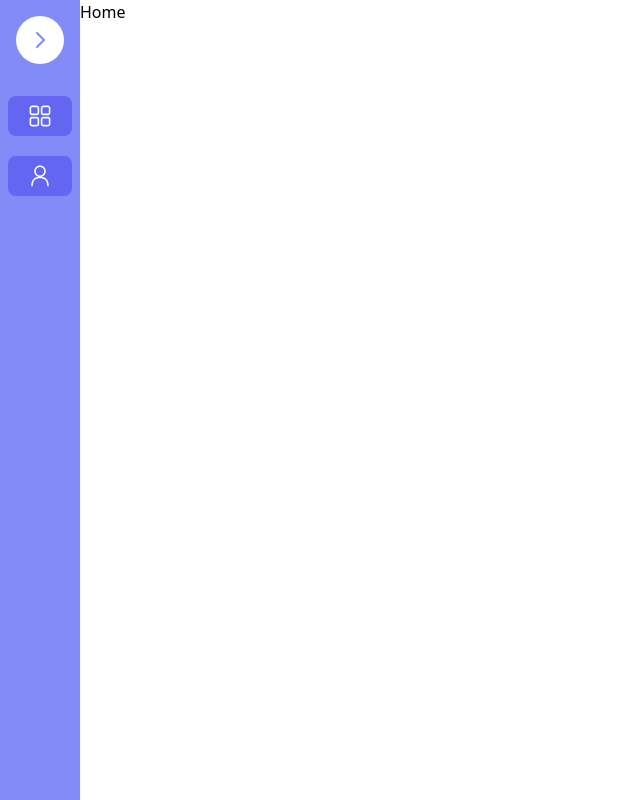
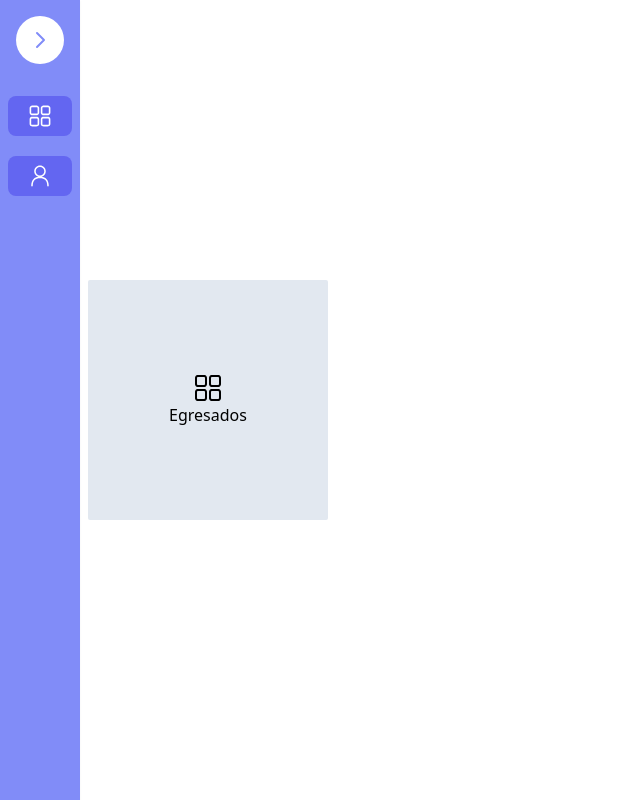
Before and after one commit to DiegoCarrillo32/AlumniTEC-Front, a React (Vite) app: page /dashboard in a window 1280 px wide. Shown: the whole page, without its empty margins (0-640 px from the left). Built offline with nearby package versions, Linux system fonts and the light colour scheme.

Commit message:
dashboard

```diff
--- /dev/null
+++ b/src/components/Card/Card.jsx
@@ -0,0 +1,11 @@
+import React from 'react'
+import { Link } from 'react-router-dom'
+
+export const Card = ({title, icon, path}) => {
+  return (
+    <Link to={path} className='flex flex-col w-60 h-60 m-2 rounded-sm items-center justify-center bg-slate-200 hover:w-64 hover:h-64 transition-all '>
+        {icon}
+        <h2>{title} </h2>
+    </Link>
+  )
+}
--- a/src/main.jsx
+++ b/src/main.jsx
@@ -8,6 +8,7 @@ import {
   RouterProvider,
 } from "react-router-dom";
 import { Dashboard } from './pages/Dashboard/Dashboard';
+import { Home } from './pages/Home/Home';
 
 const router = createBrowserRouter([
   {
@@ -20,7 +21,7 @@ const router = createBrowserRouter([
     children: [
       {
         path: "",
-        element: <div>Home</div>,
+        element: <Home/>,
 
       },
       {
--- /dev/null
+++ b/src/pages/Home/Home.jsx
@@ -0,0 +1,24 @@
+import React from 'react'
+import { Card } from '../../components/Card/Card'
+
+import { RxDashboard, RxPerson } from 'react-icons/rx'
+
+export const Home = () => {
+    const Items = [
+        {
+            title: 'Egresados',
+            icon: <RxDashboard size={30}/>,
+            path: '/dashboard/alumni'
+        },
+    ]
+  return (
+    <div className='flex items-center justify-center  flex-wrap h-screen overflow-y-auto'>
+
+            {
+                Items.map((item)=>(
+                    <Card icon={item.icon} path={item.path} title={item.title} key={item.path}/>
+                ))
+            }
+    </div>
+  )
+}
```
